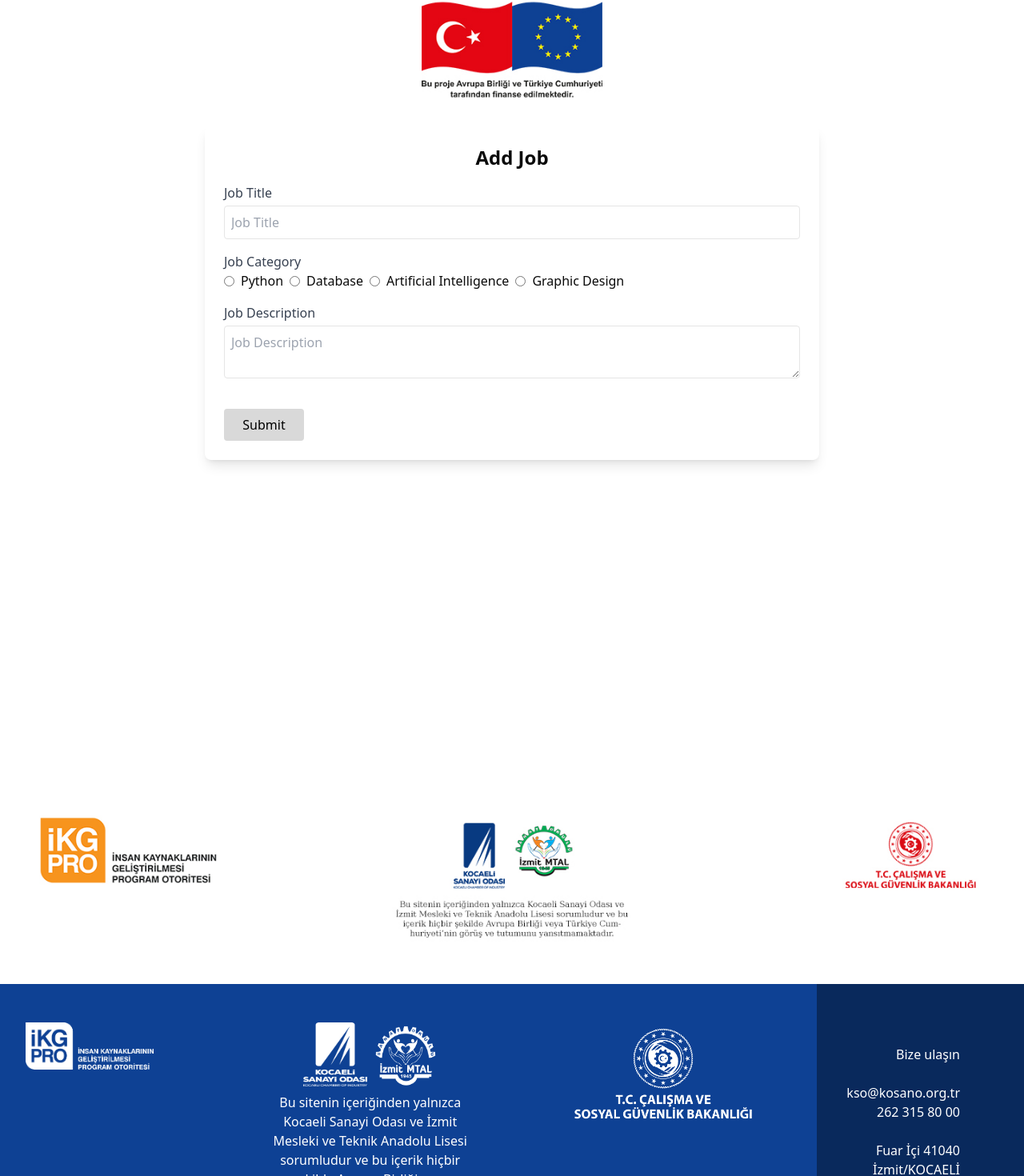
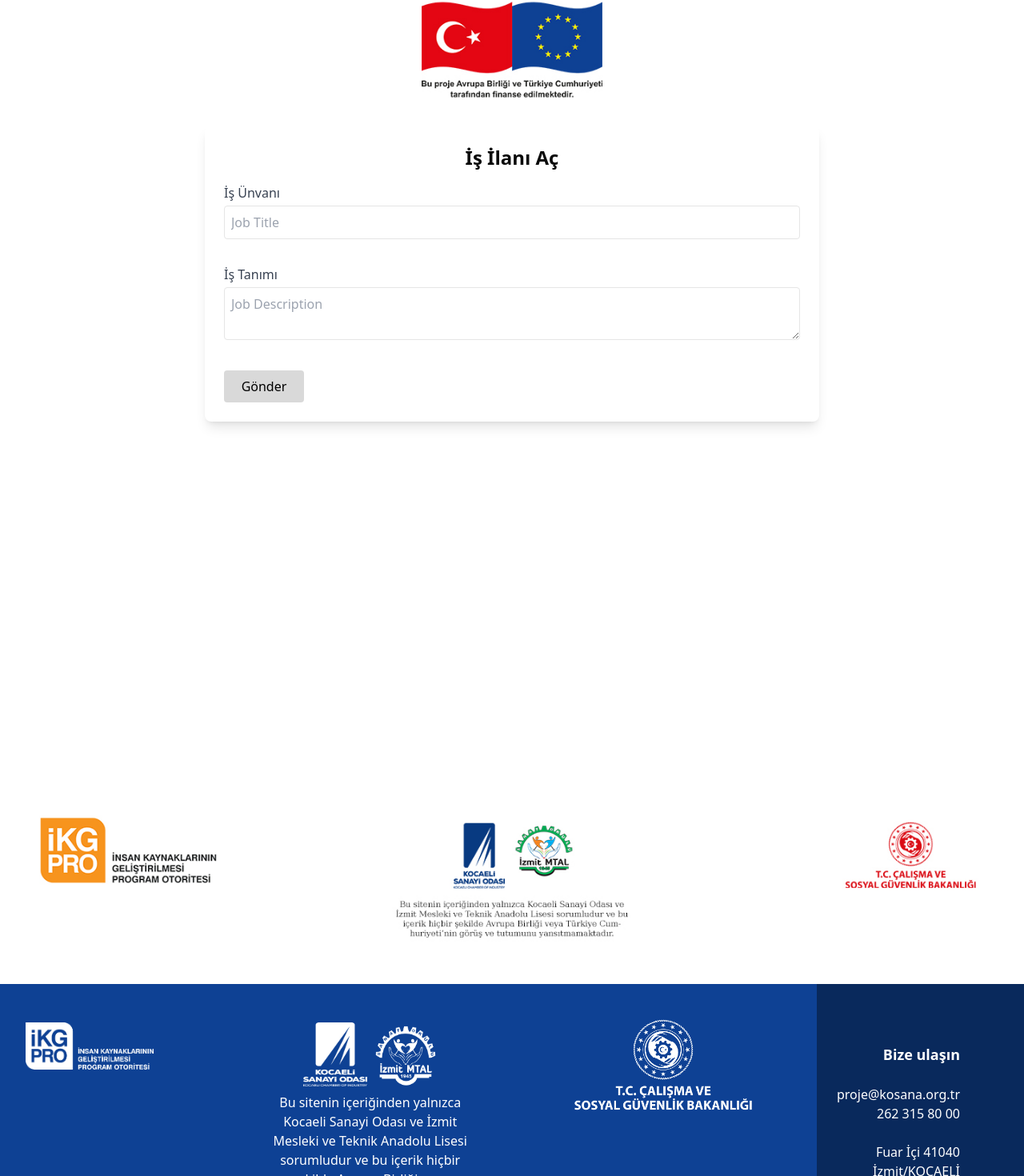
Before and after one commit to haseeb5555/kso, a React (Vite) app: page /addjob in a window 1280 px wide. Shown: the part 111-1581 px from the top of the page at 80% size. Built offline with nearby package versions, Linux system fonts and the light colour scheme.

Commit message:
teacher module

```diff
--- a/src/components/MapEmbed.tsx
+++ b/src/components/MapEmbed.tsx
@@ -1,12 +1,13 @@
 
 
 
-const MapEmbed = () => {
+const MapEmbed = ({src}:{src:string}) => {
   return (
     <div style={{ width: '100%', height: '400px', margin: '20px 0' }}>
       <iframe
-        src="https://www.google.com/maps/embed?pb=!1m18!1m12!1m3!1d3021.8620752274305!2d29.935762399999998!3d40.7650582!2m3!1f0!2f0!3f0!3m2!1i1024!2i768!4f13.1!3m3!1m2!1s0x14cb4f87128f0c97%3A0x944f3b6dad28cccb!2sIzmit%20High%20School!5e0!3m2!1sen!2s!4v1718215613042!5m2!1sen!2s"
-        className="w-full h-full"
+
+        src={src}
+        className="w-full h-full rounded-3xl shadow-2xl"
         style={{ border: 0 }}
         allowFullScreen
         loading="lazy"
--- a/src/components/footer.tsx
+++ b/src/components/footer.tsx
@@ -11,16 +11,16 @@ const Footer = () => {
                     </div>
                     <p className="mt-2 text-center">Bu sitenin içeriğinden yalnızca Kocaeli Sanayi Odası ve İzmit Mesleki ve Teknik Anadolu Lisesi sorumludur ve bu içerik hiçbir şekilde Avrupa Birliği veya Türkiye Cumhuriyeti'nin görüş ve tutumunu yansıtmamaktadır</p>
                   </div>
-                  <img src="/images/yellow/1.PNG" alt="" className="h-80  -mt-16" />
+                  <img src="/images/yellow/1.PNG" alt="" className="h-80  -mt-[75px]" />
             </div>
 
           <div className="h-[320px] max-sm:w-full bg-[#09295C] flex justify-center items-center">
 
             <div className="mt-4 md:mt-0 ">
                 <div className="text-center md:text-right md:mr-20">
-                    <p>Bize ulaşın</p>
+                    <p className="font-bold text-lg">Bize ulaşın</p>
                     <p>&nbsp;</p>
-                    <p>kso@kosano.org.tr</p>
+                    <p>proje@kosana.org.tr</p>
                     <p>262 315 80 00</p>
                     <p>&nbsp;</p>
                     <p>Fuar İçi 41040 İzmit/KOCAELİ</p>
--- a/src/pages/AboutUs/about.tsx
+++ b/src/pages/AboutUs/about.tsx
@@ -55,7 +55,7 @@ const AboutUs = () => {
 
         <div className="flex gap-16 justify-start items-start mt-10 max-sm:flex-col">
 
-    <div className="flex flex-col gap-4">
+    <div className="flex flex-col gap-4 text-justify">
 
         <p>
   Ekim 2023 tarihinde Kocaeli Sanayi Odası tarafından imzalanan Doğu Marmara’da Geleceğin İşlerine Uyum Projesi, T.C. Çalışma ve Sosyal Güvenlik Bakanlığı tarafından sağlanan Cinsiyet Eşitliği Odağında Geleceğin İnsana Yakışır İşleri Yaklaşımının Desteklenmesi Hibe Programı kapsamında desteklenmektedir. Proje çerçevesinde Kocaeli ilinde toplumsal cinsiyet eşitliğinin gözetilerek, genç ve dezavantajlı grupların istihdamının önündeki engellerin kaldırılması amacıyla bilişim sektöründe nitelikli personel yetiştirilmesi hedeflenmektedir.
--- a/src/pages/ContactUs/contact-us.tsx
+++ b/src/pages/ContactUs/contact-us.tsx
@@ -40,9 +40,14 @@ const ContactUs = () => {
 
 
         <img className="w-full mt-5" alt="" src="/header-copy-2@2x.png" />
-        <div className="mx-20 max-sm:mx-4">
-         <MapEmbed />
+        <div className="flex gap-16 mx-20 max-sm:mx-4 max-sm:flex-col">
+         <MapEmbed
+          src="https://www.google.com/maps/embed?pb=!1m18!1m12!1m3!1d3021.8620752274305!2d29.935762399999998!3d40.7650582!2m3!1f0!2f0!3f0!3m2!1i1024!2i768!4f13.1!3m3!1m2!1s0x14cb4f87128f0c97%3A0x944f3b6dad28cccb!2sIzmit%20High%20School!5e0!3m2!1sen!2s!4v1718215613042!5m2!1sen!2s"
+         />
+        <MapEmbed
+        src="https://www.google.com/maps/embed?pb=!1m18!1m12!1m3!1d3022.057674745265!2d29.939322999999995!3d40.760756199999996!2m3!1f0!2f0!3f0!3m2!1i1024!2i768!4f13.1!3m3!1m2!1s0x14cb4568a5555555%3A0x9593ffebc22d9857!2sKocaeli%20Chamber%20of%20Industry!5e0!3m2!1sen!2s!4v1718398818324!5m2!1sen!2s"
 
+        />
         </div>
 
         <div className="relative max-w-4xl mx-auto p-4 text-black mt-8 ">
@@ -108,7 +113,7 @@ const ContactUs = () => {
                 className="bg-gray-300 hover:bg-gray-400 text-gray-800 font-bold py-2 px-4 rounded focus:outline-none focus:shadow-outline"
                 type="button"
               >
-                Submit
+                Gönder
               </button>
             </div>
           </div>
@@ -122,7 +127,9 @@ const ContactUs = () => {
             <div className="mb-4">
               <InboxIcon className="mx-auto mb-2 h-6 w-6 fill-current text-black" />
               <h3 className="font-bold">Email:</h3>
-              <p>kso@kosano.org.tr</p>
+              <p>
+proje@kosana.org.tr
+</p>
             </div>
             <div className="mb-4">
               <LocateIcon className="mx-auto mb-2 h-6 w-6 fill-current text-black" />
--- a/src/pages/Courses/courses.tsx
+++ b/src/pages/Courses/courses.tsx
@@ -58,7 +58,7 @@ const Courses = () => {
             <div className="text-center py-8">
                 <h3 className="text-2xl font-bold">Dersleri keşfet </h3>
                 <div className="flex flex-wrap justify-center mt-4 space-x-2 space-y-2">
-                    {['Python', 'Database', 'Artificial Intelligence', 'Graphic Design'].map((cat) => (
+                    {/* {['Python', 'Database', 'Artificial Intelligence', 'Graphic Design'].map((cat) => (
                         <div key={cat} className="flex items-center space-x-2">
                             <input
                                 type="radio"
@@ -76,7 +76,7 @@ const Courses = () => {
                                 {cat}
                             </label>
                         </div>
-                    ))}
+                    ))} */}
                 </div>
             </div>
 
--- a/src/pages/Jobs/explore-jobs.tsx
+++ b/src/pages/Jobs/explore-jobs.tsx
@@ -68,7 +68,7 @@ const ExploreJobs = () => {
         <h3 className="text-2xl font-bold mb-4">İş imkanlarını keşfet
         </h3>
          <div className="flex flex-wrap justify-center mt-10 space-x-2 space-y-2">
-                    {['Python', 'Database', 'Artificial Intelligence', 'Graphic Design'].map((cat) => (
+                    {/* {['Python', 'Database', 'Artificial Intelligence', 'Graphic Design'].map((cat) => (
                         <div key={cat} className="flex items-center space-x-2">
                             <input
                                 type="radio"
@@ -86,7 +86,7 @@ const ExploreJobs = () => {
                                 {cat}
                             </label>
                         </div>
-                    ))}
+                    ))} */}
                 </div>
         <h1 className="text-xl font-semibold mb-4 mt-10">{selectedCategory}</h1>
         {jobs.length ? (
--- a/src/pages/StudentProfile/student-profile.tsx
+++ b/src/pages/StudentProfile/student-profile.tsx
@@ -136,7 +136,7 @@ const StudentProfile = () => {
                                 <span className="font-bold">Adres:</span> {student.address}
                             </p>
                             <div className="flex items-center">
-                                <span className="font-bold">Password:</span> {maskedPassword(student.password)}
+                                <span className="font-bold">Şifre :</span> {maskedPassword(student.password)}
                                 <img className="w-4 ml-2 cursor-pointer" alt="profile icon" src="/vector1.svg" onClick={handleChangePassword} />
                             </div>
                         </div>
@@ -183,7 +183,7 @@ const StudentProfile = () => {
                                         className="bg-blue-500 text-white py-2 px-4 rounded"
                                         onClick={() => handleStatusClick(job.id)}
                                     >
-                                        Status
+                                        Durum
                                     </button>
                                 </div>
                             ))}
--- a/src/pages/TeacherProfile/teacher-profile.tsx
+++ b/src/pages/TeacherProfile/teacher-profile.tsx
@@ -117,7 +117,7 @@ const TeacherProfile = () => {
                 <div>
                     <div className="flex flex-col justify-center items-center">
                         <div className="flex justify-center items-center gap-4 max-sm:mb-0 max-sm:mt-10">
-                            <h1 className="text-2xl font-bold mb-5 ">Offering Courses</h1>
+                            <h1 className="text-2xl font-bold mb-5 ">kurslar sunmak</h1>
                             <button className="bg-transparent mb-2 border border-black rounded-full cursor-pointer text-black" onClick={() => navigate('/addCourse')}>
                             <PlusIcon size={24} className=""  />
                             </button>
@@ -147,7 +147,7 @@ const TeacherProfile = () => {
                             ))}
                         </div>
                         <div className="flex justify-between items-center">
-                            <h1 className="text-2xl font-bold mb-5">Old Courses</h1>
+                            <h1 className="text-2xl font-bold mb-5">Eski Kurslar</h1>
                             {/* <div className="mt-5 flex gap-2 items-center cursor-pointer">
                                 <span className="text-blue-500 ">Ekle</span>
                                 <img className="w-5 h-5" alt="add icon" src="/vector3.svg" />
--- a/src/pages/addjob/add-job.tsx
+++ b/src/pages/addjob/add-job.tsx
@@ -53,10 +53,10 @@ const AddJob = () => {
                 className="bg-white p-6 rounded-lg shadow-lg w-full max-w-3xl flex flex-col "
                 onSubmit={formik.handleSubmit}
             >
-                <h1 className="text-2xl font-bold mb-4 text-center">Add Job</h1>
+                <h1 className="text-2xl font-bold mb-4 text-center">İş İlanı Aç</h1>
 
                 <div className="mb-4">
-                    <label className="block text-gray-700">Job Title</label>
+                    <label className="block text-gray-700">İş Ünvanı</label>
                     <input
                         className="mt-1 p-2 border rounded w-full"
                         type="text"
@@ -71,7 +71,7 @@ const AddJob = () => {
                 </div>
 
                 <div className="mb-4">
-                    <label className="block text-gray-700">Job Category</label>
+                    {/* <label className="block text-gray-700">Job Category</label>
                     <div className="flex flex-wrap gap-2">
                         {['Python', 'Database', 'Artificial Intelligence', 'Graphic Design'].map((category) => (
                             <label key={category} className="flex items-center">
@@ -86,11 +86,11 @@ const AddJob = () => {
                                 {category}
                             </label>
                         ))}
-                    </div>
+                    </div> */}
                 </div>
 
                 <div className="mb-4">
-                    <label className="block text-gray-700">Job Description</label>
+                    <label className="block text-gray-700">İş Tanımı</label>
                     <textarea
                         className="mt-1 p-2 border rounded w-full"
                         name="description"
@@ -104,7 +104,7 @@ const AddJob = () => {
                     className=" bg-[#D9D9D9] p-2 rounded mt-4 w-[100px] text-black align-middle "
                     type="submit"
                 >
-                    Submit
+                    Gönder
                 </button>
             </form>
         </div>
```
